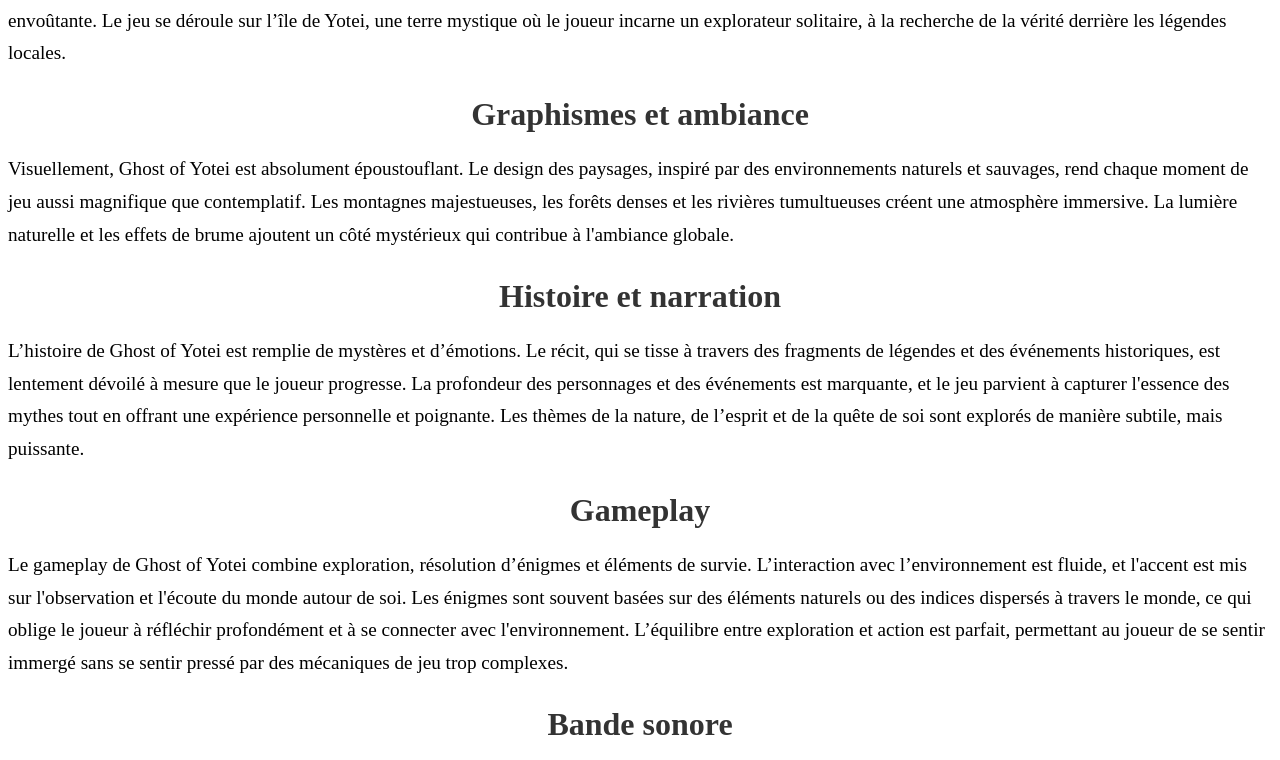
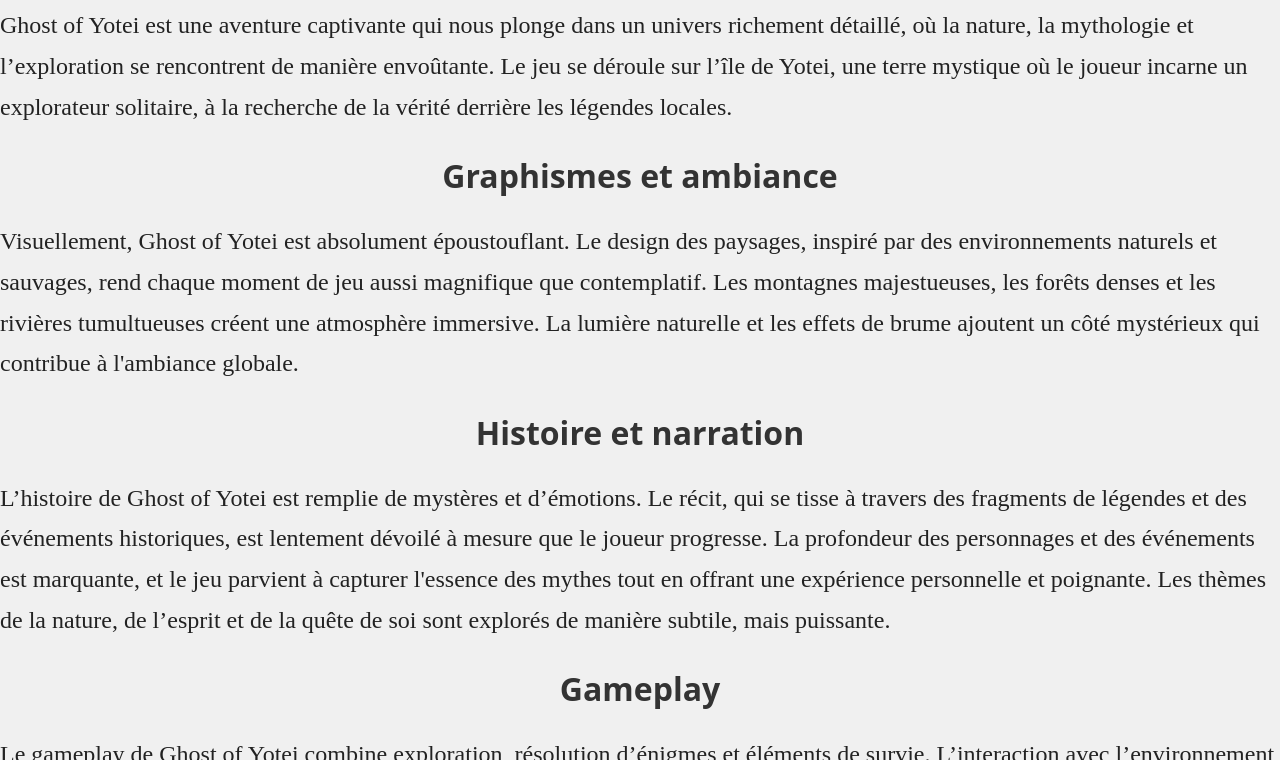
Before and after one commit to Kizuto012/keosombath_tommy-TP1-WEB, a website: page index.html in a window 1280 px wide. Shown: the part 710-1470 px from the top of the page. Drawn offline with nearby package versions, Linux system fonts and the light colour scheme.

Commit message:
Refactor code structure for improved readability and maintainability

```diff
--- a/package.json
+++ b/package.json
@@ -18,6 +18,7 @@
   },
   "homepage": "https://github.com/Kizuto012/keosombath_tommy-TP1-WEB#readme",
   "dependencies": {
-    "bootstrap": "^5.3.8"
+    "bootstrap": "^5.3.8",
+    "bootstrap-icons": "^1.13.1"
   }
 }
--- a/src/styles.css
+++ b/src/styles.css
@@ -2,6 +2,7 @@
 	font-size: 1.2rem;
 	line-height: 1.7;
     font-family: 'Google Fonts';
+	font-size: x-large;
 }
 footer {
 	padding: 32px 0 32px 0;
@@ -99,4 +100,9 @@
 ul li {
 	margin-bottom: 20px;
 }
-	/* Removed overlay as it is not needed *
+	body {
+		background-color: #f0f0f0; /* light gray */
+		color: #222; /* dark text for contrast */
+		margin: 0;
+		font-family: system-ui, -apple-system, "Segoe UI", Roboto, "Helvetica Neue", Arial;
+	}
```
Also changed, not shown: assets/ghost-of-yotei-pre-order-screenshot-cherry-blossoms-01-en-16apr25.webp (added), assets/ghost-of-yotei-pre-order-screenshot-vista-01-en-16apr25.webp (added), 1 other file.
